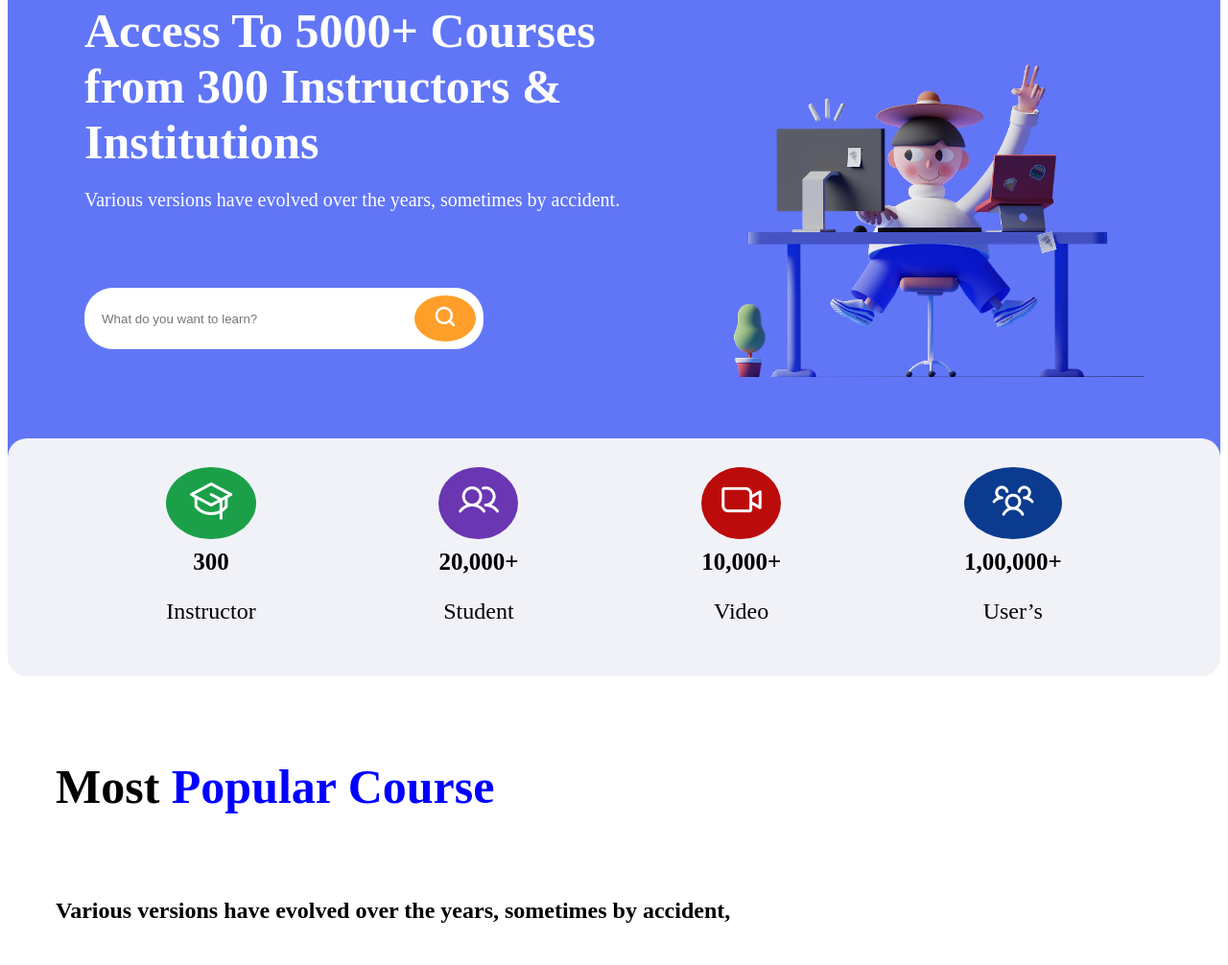
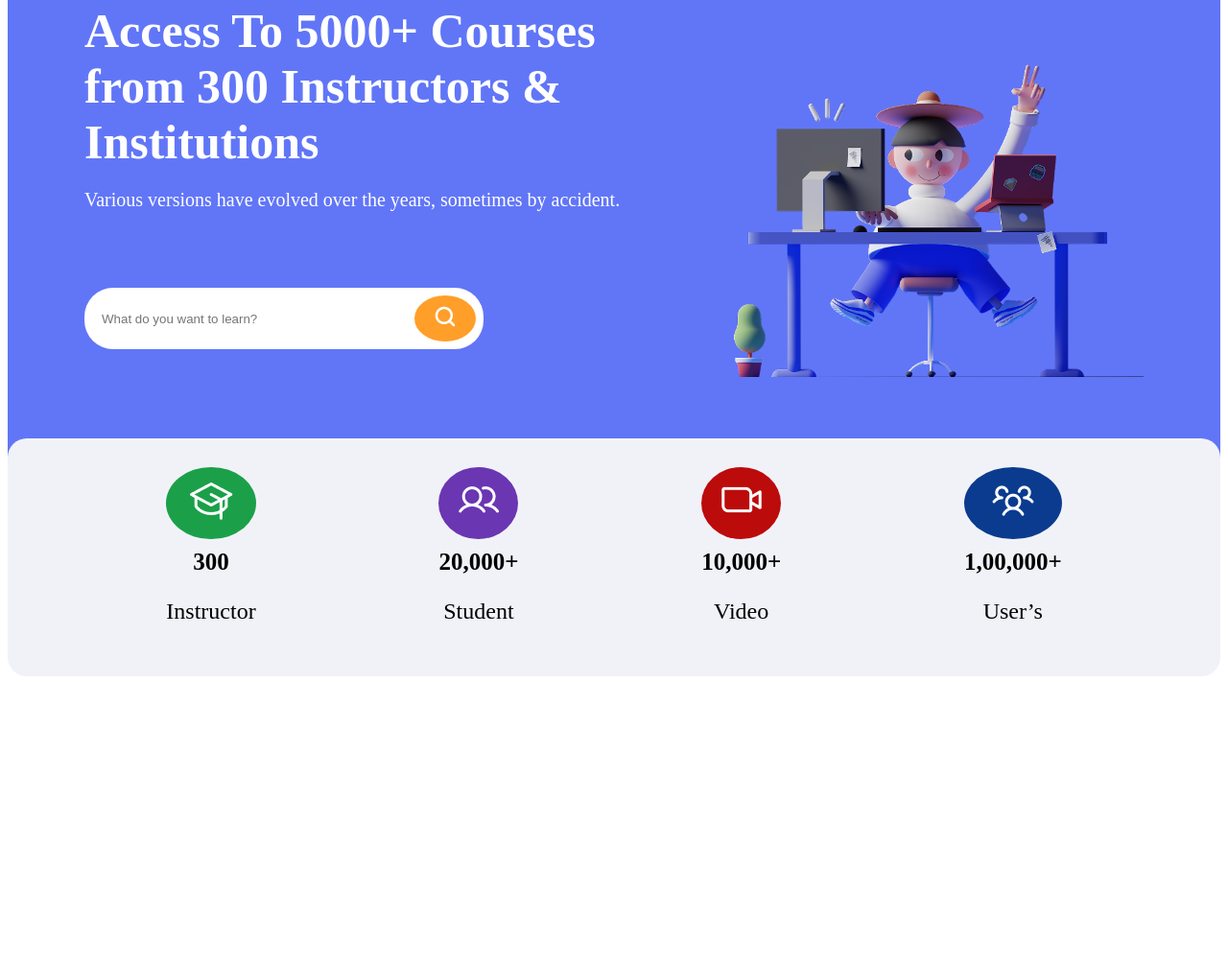
Before and after one commit to spider-woman-985/my-web, a plain HTML site: page main.html in a window 1280 px wide. Shown: the part 280-1286 px from the top of the page at 96% size. After the commit the page ends 993 px from the top, so only its background shows below. Drawn offline with Linux system fonts and the light colour scheme.

Commit message:
Update main.html

```diff
--- a/main.html
+++ b/main.html
@@ -86,13 +86,7 @@
             <p>User’s</p>
         </div>
     </section>
-     <!-- bootstrap section start -->
-     <section class="card">
-        <div>
-            <h4>Most <span style="color: blue;">Popular Course</span></h4>
-            <h2>Various versions have evolved over the years, sometimes by accident,</h2>
-        </div>
-     </section>
+
 
 
 
```
